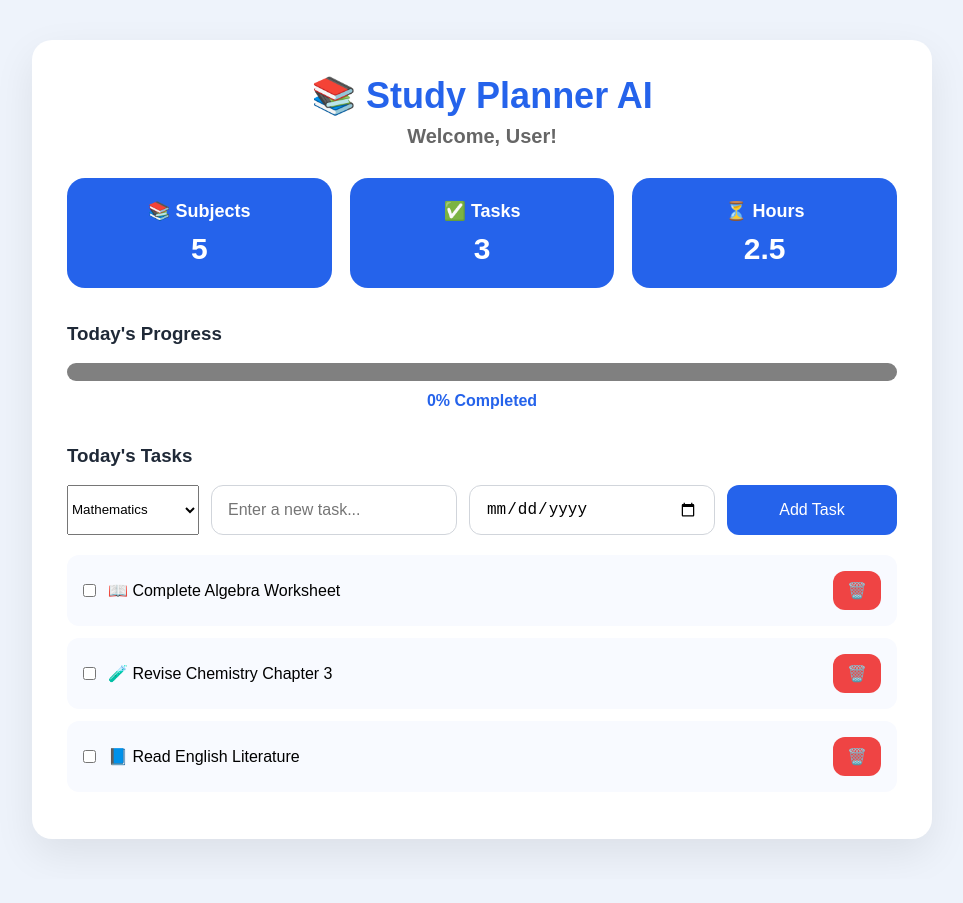
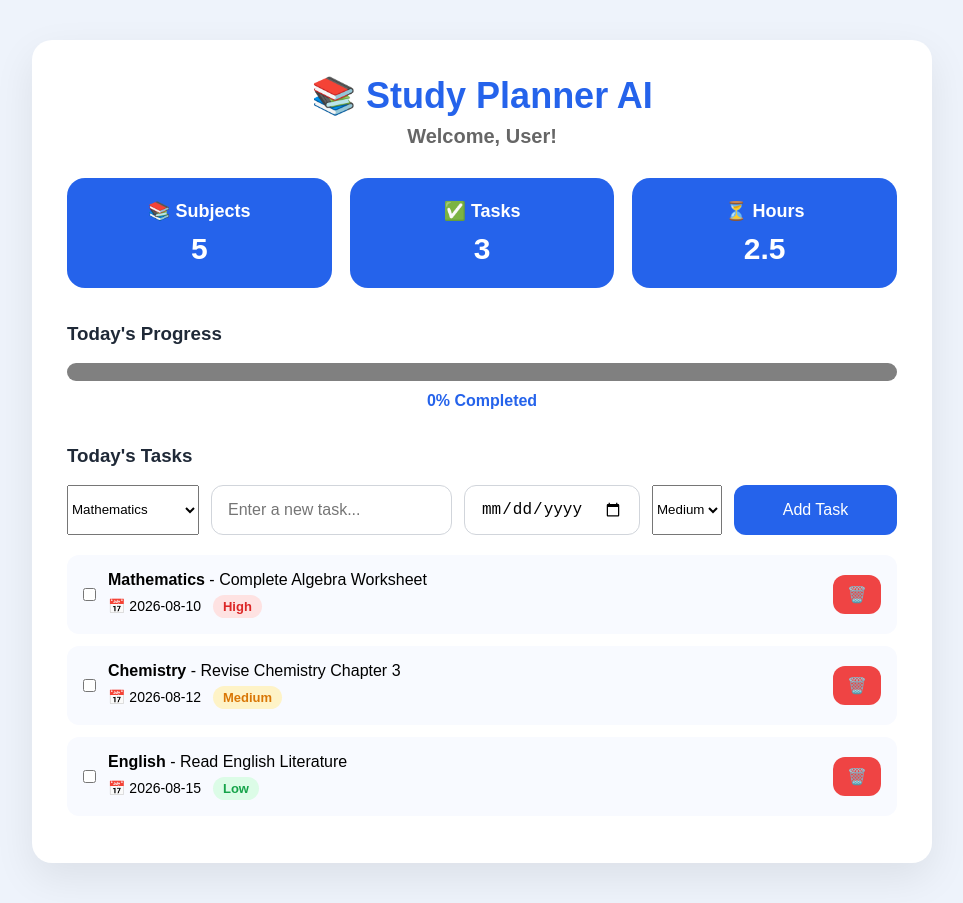
Before and after one commit to lenovosamarsakshi-droid/ai-study-planner, a React (Vite) app: page / in a window 1280 px wide. Shown: the whole page, without its empty margins (158-1121 px from the left). Before the commit the page ends 879 px from the top, so only its background shows below. Built offline with nearby package versions, Linux system fonts and the light colour scheme.

Commit message:
Refactored tasks and added priority badges

```diff
--- a/src/components/TaskSection.jsx
+++ b/src/components/TaskSection.jsx
@@ -4,6 +4,7 @@ function TaskSection({ onProgressChange }) {
   const [task, setTask] = useState("");
 const [subject, setSubject] = useState("Mathematics");
 const [dueDate, setDueDate] = useState("");
+const [priority, setPriority] = useState("Medium");
 
  const [tasks, setTasks] = useState(() => {
   const savedTasks = localStorage.getItem("tasks");
@@ -13,9 +14,27 @@ const [dueDate, setDueDate] = useState("");
   }
 
  return [
-    { text: "📖 Complete Algebra Worksheet", completed: false },
-    { text: "🧪 Revise Chemistry Chapter 3", completed: false },
-    { text: "📘 Read English Literature", completed: false },
+  {
+    subject: "Mathematics",
+    task: "Complete Algebra Worksheet",
+    dueDate: "2026-08-10",
+    priority: "High",
+    completed: false,
+  },
+  {
+    subject: "Chemistry",
+    task: "Revise Chemistry Chapter 3",
+    dueDate: "2026-08-12",
+    priority: "Medium",
+    completed: false,
+  },
+  {
+    subject: "English",
+    task: "Read English Literature",
+    dueDate: "2026-08-15",
+    priority: "Low",
+    completed: false,
+  },
 ];
 });
 
@@ -33,7 +52,10 @@ const [dueDate, setDueDate] = useState("");
    setTasks([
   ...tasks,
   {
-       text: `${subject} - ${task} | 📅 ${dueDate}`,
+    subject: subject,
+    task: task,
+    dueDate: dueDate,
+    priority: priority,
     completed: false,
   },
 ]);
@@ -84,6 +106,14 @@ const [dueDate, setDueDate] = useState("");
   value={dueDate}
   onChange={(e) => setDueDate(e.target.value)}
 />
+<select
+  value={priority}
+  onChange={(e) => setPriority(e.target.value)}
+>
+  <option>High</option>
+  <option>Medium</option>
+  <option>Low</option>
+</select>
 
         <button onClick={addTask}>
           Add Task
@@ -109,7 +139,14 @@ const [dueDate, setDueDate] = useState("");
           <span
   className={item.completed ? "completed-task" : ""}
 >
-            {item.text}
+  <strong>{item.subject}</strong> - {item.task}
+  <br />
+ <div className="task-details">
+  <span>📅 {item.dueDate}</span>
+  <span className={`priority ${item.priority.toLowerCase()}`}>
+    {item.priority}
+  </span>
+</div>
 </span>
         </div>
 
--- a/src/index.css
+++ b/src/index.css
@@ -208,3 +208,33 @@ h1{
 }
 
 }
+.task-details {
+  display: flex;
+  align-items: center;
+  gap: 12px;
+  margin-top: 6px;
+  font-size: 14px;
+  flex-wrap: wrap;
+}
+
+.priority {
+  padding: 4px 10px;
+  border-radius: 20px;
+  font-size: 13px;
+  font-weight: 600;
+}
+
+.priority.high {
+  background: #fee2e2;
+  color: #dc2626;
+}
+
+.priority.medium {
+  background: #fef3c7;
+  color: #d97706;
+}
+
+.priority.low {
+  background: #dcfce7;
+  color: #16a34a;
+}
```
Lines whose indentation alone changed are shown as unchanged.
